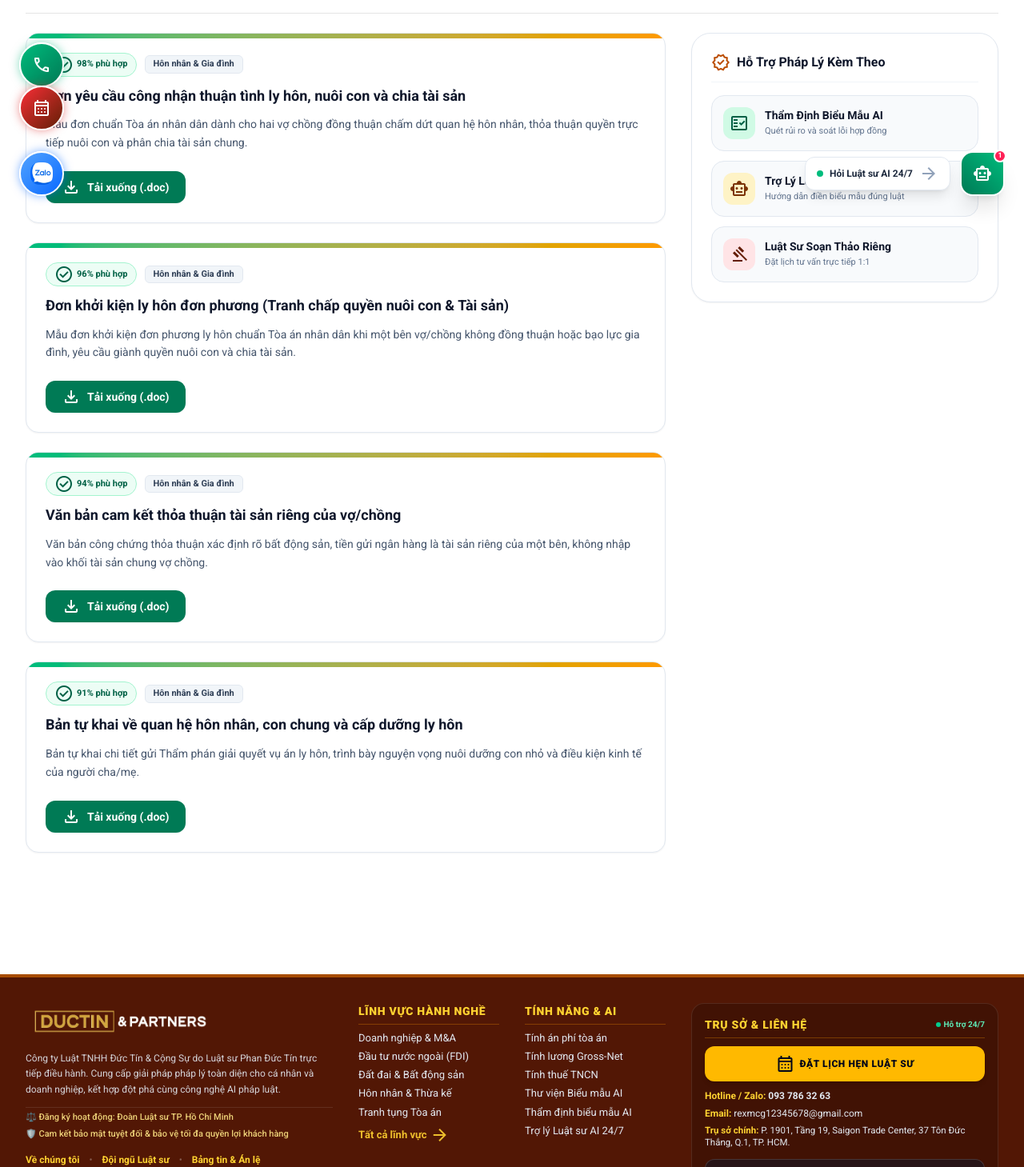
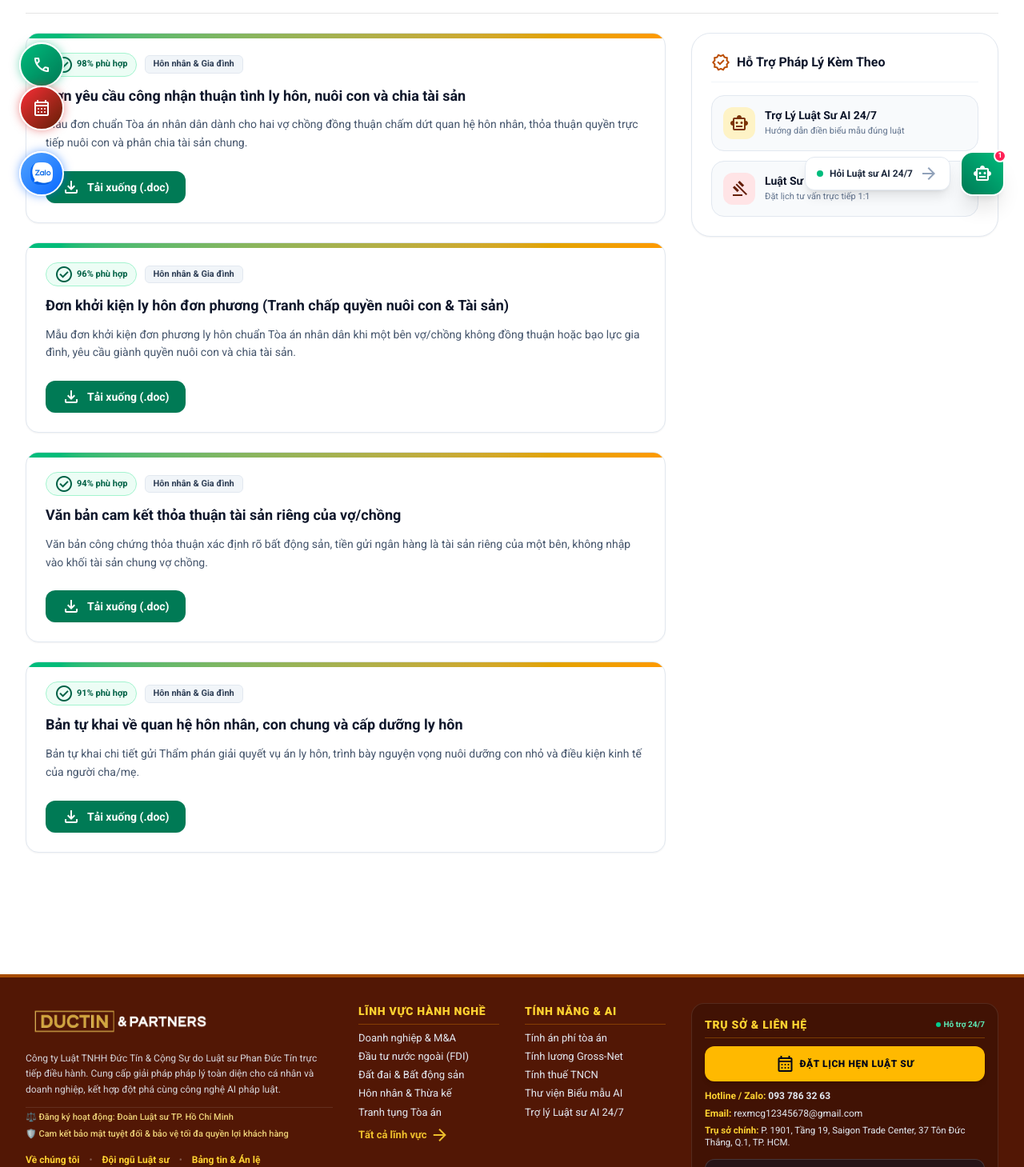
Before and after one commit to RexMcG/webluatductin, a Next.js app: page /ai-form-library in a window 1280 px wide. Shown: the part 531-1990 px from the top of the page at 80% size. Built offline with nearby package versions, Linux system fonts and the light colour scheme; no server answers; grey boxes are pictures that could not be loaded.

Commit message:
remove: remove Thẩm Định Biểu Mẫu AI and ai-form-checker links

```diff
--- a/src/app/ai-form-library/page.tsx
+++ b/src/app/ai-form-library/page.tsx
@@ -902,19 +902,6 @@ export default function AIFormLibrary() {
               </h3>
               <div className="space-y-3">
                 <Link
-                  href="/ai-form-checker"
-                  className="flex items-center gap-3 p-3.5 bg-slate-50 border border-slate-200 rounded-2xl hover:border-emerald-500 hover:bg-emerald-50/40 transition-all"
-                >
-                  <div className="w-10 h-10 rounded-xl bg-emerald-100 text-emerald-800 flex items-center justify-center shrink-0">
-                    <span className="material-symbols-outlined text-xl">fact_check</span>
-                  </div>
-                  <div>
-                    <div className="text-xs md:text-sm font-bold text-slate-900">Thẩm Định Biểu Mẫu AI</div>
-                    <div className="text-[11px] text-slate-500 mt-0.5">Quét rủi ro và soát lỗi hợp đồng</div>
-                  </div>
-                </Link>
-
-                <Link
                   href="/ai-chatbot"
                   className="flex items-center gap-3 p-3.5 bg-slate-50 border border-slate-200 rounded-2xl hover:border-amber-500 hover:bg-amber-50/40 transition-all"
                 >
--- a/src/app/sitemap.ts
+++ b/src/app/sitemap.ts
@@ -65,12 +65,6 @@ export default async function sitemap(): Promise<MetadataRoute.Sitemap> {
       changeFrequency: 'monthly',
       priority: 0.7,
     },
-    {
-      url: `${baseUrl}/ai-form-checker`,
-      lastModified: new Date(),
-      changeFrequency: 'monthly',
-      priority: 0.8,
-    },
   ];
 
   // Core Service slugs
--- a/src/components/layout/Footer.tsx
+++ b/src/components/layout/Footer.tsx
@@ -245,9 +245,6 @@ export default function Footer() {
                 <Link className="text-slate-200 hover:text-amber-300 transition-colors" href="/ai-form-library">
                   Thư viện Biểu mẫu AI
                 </Link>
-                <Link className="text-slate-200 hover:text-amber-300 transition-colors" href="/ai-form-checker">
-                  Thẩm định biểu mẫu AI
-                </Link>
                 <Link className="text-slate-200 hover:text-amber-300 transition-colors" href="/ai-chatbot">
                   Trợ lý Luật sư AI 24/7
                 </Link>
```
